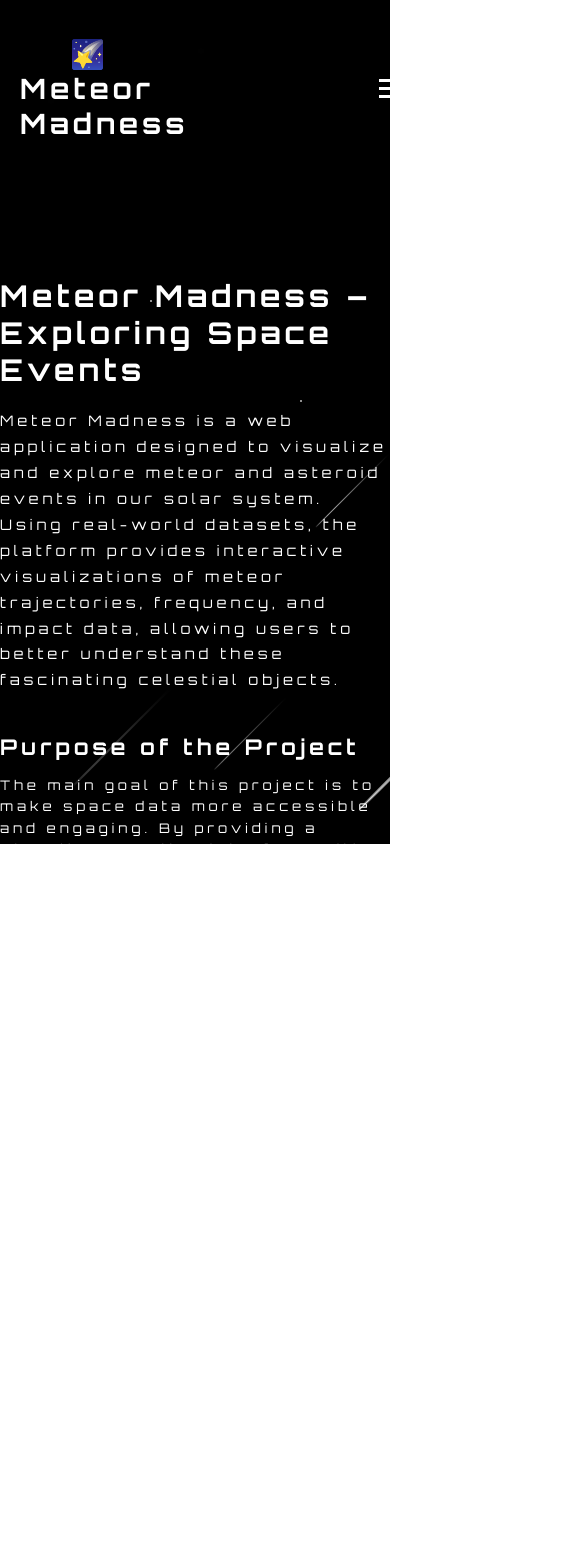
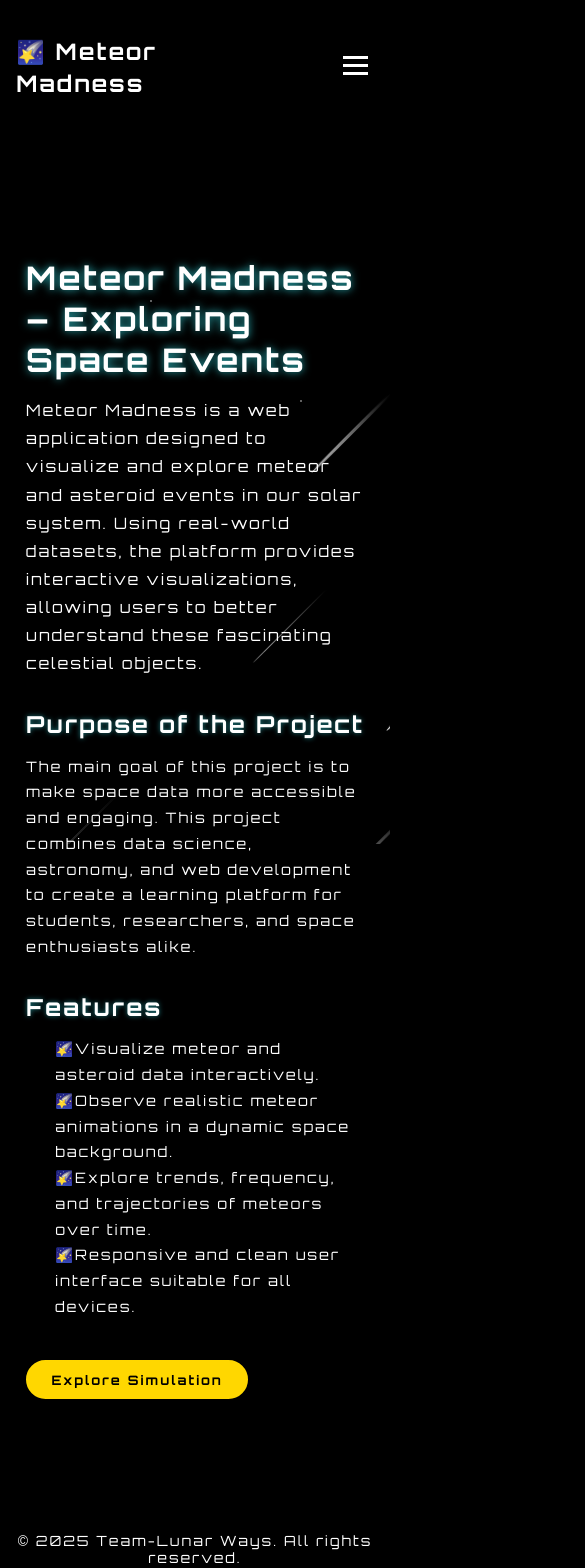
Before and after one commit to Fazalul-Ameen/NASA-2025, a React (Create React App) app: page / in a window 390 px wide. Shown: the top 1568 px of the page, 585 px wide, since content can reach past the window. Before the commit the page ends 844 px from the top, so only its background shows below. Built offline with nearby package versions, Linux system fonts and the light colour scheme.

Commit message:
Making it responsive

```diff
--- a/src/App.css
+++ b/src/App.css
@@ -1,49 +1,69 @@
+/* App.css */
 @import url('https://fonts.googleapis.com/css2?family=Orbitron:wght@400..900&display=swap');
 
 * {
+  box-sizing: border-box; /* A best practice for predictable layouts */
   -webkit-tap-highlight-color: transparent;
 }
 
+/* --- Global Styles --- */
+/* This enables scrolling and sets the base styles */
 body, html, #root {
   margin: 0;
   padding: 0;
-  height: 100%;
   width: 100%;
-  overflow: hidden;
-  font-family: orbitron;
-  letter-spacing: 4px;
+  background-color: #000;
+  font-family: 'Orbitron', sans-serif;
+  letter-spacing: 2px;
   color: white;
 }
 
+/* Base root font size for rem units */
+html {
+  font-size: 16px;
+}
+
+/* This is the main container for the entire app */
 .app-container {
-  position: relative;
   min-height: 100vh;
   width: 100%;
-  height: 100%;
 }
 
+/* This container holds the content that appears OVER the background */
 .overlay-content {
   position: relative;
   z-index: 10;
+  min-height: 100vh;
+  display: flex;
+  flex-direction: column;
 }
 
-/* App.css */
-
-/* Default root font size */
-html {
-  font-size: 16px; /* 1rem = 16px on desktop */
-}
-
-/* For tablets and smaller devices */
+/* --- Responsive Root Font Size --- */
+/* This makes all 'rem' units scale down on smaller screens */
 @media (max-width: 992px) {
   html {
-    font-size: 14px; /* 1rem = 14px on tablets */
+    font-size: 14px;
   }
 }
 
-/* For mobile phones */
 @media (max-width: 768px) {
   html {
-    font-size: 12px; /* 1rem = 12px on mobile */
+    font-size: 13px;
   }
 }
+
+.main-content {
+  flex-grow: 1; /* This makes the content area fill the available space */
+}
+
+.simulation-layout .overlay-content {
+  height: 100vh;
+  max-height: 100vh;
+  overflow: hidden;
+}
+
+.simulation-layout .main-content {
+  /* Allow the main content (and iframe inside) to grow and fill the space */
+  display: flex;
+  flex-direction: column;
+}
--- a/src/App.js
+++ b/src/App.js
@@ -1,3 +1,4 @@
+// src/App.js - Minor Change
 import { Routes, Route, useLocation } from "react-router-dom";
 import SpaceBackground from "./components/SpaceBackground";
 import Header from "./components/Header";
@@ -11,18 +12,15 @@ import "./App.css";
 
 function App() {
   const location = useLocation();
+  const isSimulationPage = location.pathname === "/simulation";
 
   return (
-    <div className="app-container">
-      { location.pathname !== "/simulation" && <SpaceBackground />}
+    // Add a class for the simulation page for specific styling
+    <div className={isSimulationPage ? "simulation-layout" : ""}>
+      { !isSimulationPage && <SpaceBackground />}
       <div className="overlay-content">
-        <Header style={
-          location.pathname === "/simulation" ? {
-            position: "absolute",
-            width: "100vw",
-            top: 0,
-          } : {}
-        } />
+        <Header />
+        <main className="main-content">
           <Routes>
             <Route path="/" element={<HomePage />} />
             <Route path="/asteroids" element={<Asteroids />} />
@@ -30,7 +28,8 @@ function App() {
             <Route path="/simulation" element={<Simulation />} />
             <Route path="/about" element={<AboutPage />} />
           </Routes>
-        { location.pathname !== "/simulation" && <Footer />}
+        </main>
+        { !isSimulationPage && <Footer />}
       </div>
     </div>
   );
--- a/src/components/Asteroid.css
+++ b/src/components/Asteroid.css
@@ -2,4 +2,5 @@
     width: 100%;
     height: 100vh;
     text-align: center;
+    top:auto;
 }
--- a/src/components/Header.css
+++ b/src/components/Header.css
@@ -1,4 +1,5 @@
 .header {
+  position: sticky;
   display: flex;
   justify-content: space-around;
   gap: 32vw;
@@ -15,14 +16,15 @@
 .header h1 a {
   text-decoration: none;
   color: white;
-  font-size: 28px;
-  padding-left: 50px;
+  font-size: 1.75rem; /* Use rem */
+  padding: 0;
+  margin: 0;
 }
 
 .header nav ul {
   list-style: none;
   display: flex;
-  gap: 30px;
+  gap: 2rem; /* Use rem */
   margin: 0;
   padding: 0;
 }
@@ -30,40 +32,22 @@
 .header nav ul li a {
   text-decoration: none;
   color: white;
-  font-size: 18px;
-  transition: color 0.3s;
+  font-size: 1.1rem; /* Use rem */
+  transition: color 0.3s, text-shadow 0.3s;
 }
 
 .header nav ul li a:hover {
-  text-shadow:
-      0 0 0.5px #fff,
-      0 0 1px #fff,
-      0 0 1.5px #fff,
-      0 0 2px #fff;
+  color: #39f6ff;
+  text-shadow: 0 0 4px #39f6ff, 0 0 8px #00eaff;
 }
 
 .selected {
   color: #39f6ff;
-    text-shadow:
-      0 0 8px #39f6ff,
-      0 0 16px #39f6ff,
-      0 0 32px #00eaff,
-      0 0 48px #00eaff;
-    font-weight: bold;
-    transition: color 0.2s, text-shadow 0.2s;
+  text-shadow: 0 0 8px #39f6ff, 0 0 16px #39f6ff;
+  font-weight: bold;
 }
 
-.header nav ul li a.selected:hover {
-  color: #39f6ff;
-  text-shadow:
-    0 0 8px #39f6ff,
-    0 0 16px #39f6ff,
-    0 0 32px #00eaff,
-    0 0 48px #00eaff;
-  font-weight: bold;
-  cursor: default;
-}
-
+/* (The rest of your hamburger and mobile styles are great and remain the same) */
 .hamburger {
   display: none;
   background: transparent;
@@ -81,41 +65,38 @@
   transition: all 0.3s ease-in-out;
 }
 
-@media (max-width: 768px) {
+@media (max-width: 992px) { /* Adjusted breakpoint */
   .header {
-    padding: 20px;
+    padding: 1.25rem;
   }
-
   .hamburger {
     display: flex;
   }
-
   .header nav {
     position: fixed;
     top: 0;
+    visibility: hidden;
     right: -100%;
     width: 100%;
     height: 100vh;
     background: rgba(0, 0, 0, 0.9);
+    backdrop-filter: blur(10px);
     -webkit-backdrop-filter: blur(10px);
-    backdrop-filter: blur(10px);
     transition: right 0.4s ease-in-out;
     display: flex;
     justify-content: center;
     align-items: center;
   }
-
   .header nav.nav-active {
+    visibility: visible;
     right: 0;
   }
-
   .header nav ul {
     flex-direction: column;
     text-align: center;
-    gap: 50px;
+    gap: 3rem;
   }
-
   .header nav ul li a {
-    font-size: 24px;
+    font-size: 1.5rem;
   }
 }
--- a/src/components/HomePage.css
+++ b/src/components/HomePage.css
@@ -1,37 +1,60 @@
-/* HomePage.css */
-.home-page {
-  text-align: center;
+/* HomePage.css - Fully Responsive Version */
+.home-page-container {
+  max-width: 800px;
+  margin: 6rem auto;
+  padding: 2rem;
   color: white;
-  height: 80vh;
-  display: flex;
-  flex-direction: column;
-  justify-content: center;
-  align-items: center;
-  padding: 20px;
 }
 
-.home-page h1 {
-  font-size: 48px;
-  margin-bottom: 20px;
+.home-page-container h1 {
+  font-size: 2.5rem;
+  margin-bottom: 1.25rem;
+  text-shadow: 0 0 8px rgba(57, 246, 255, 0.7);
 }
 
-.home-page p {
-  font-size: 18px;
-  max-width: 600px;
-  margin-bottom: 30px;
+.home-page-container h2 {
+  font-size: 1.8rem;
+  margin-top: 2.5rem;
+  margin-bottom: 1rem;
+  text-shadow: 0 0 5px rgba(57, 246, 255, 0.5);
+}
+
+.home-page-container p, .home-page-container ul {
+  font-size: 1.1rem;
+  line-height: 1.8;
+}
+
+.home-page-container .intro-text {
+  font-size: 1.2rem;
+  line-height: 1.8;
+}
+
+.home-page-container ul {
+  padding-left: 1.25rem;
+  list-style-type: '🌠'; /* Fun custom bullet point */
+  list-style-position: inside;
+}
+
+.home-page-container ul li {
+  padding-left: 1rem;
 }
 
 .explore-btn {
+  display: inline-block;
   text-decoration: none;
   color: black;
   background-color: #FFD700;
-  padding: 12px 30px;
-  border-radius: 25px;
+  padding: 0.75rem 1.8rem;
+  border-radius: 50px;
   font-weight: bold;
-  margin-top: 20px;
-  transition: background 0.3s;
+  margin-top: 2rem;
+  border: 2px solid #FFD700;
+  transition: all 0.3s ease;
 }
 
 .explore-btn:hover {
-  background-color: #FFA500;
+  background-color: transparent;
+  color: #FFD700;
+  transform: translateY(-3px);
+  box-shadow: 0 4px 20px rgba(255, 215, 0, 0.4);
 }
--- a/src/components/HomePage.js
+++ b/src/components/HomePage.js
@@ -3,37 +3,28 @@ import "./HomePage.css";
 
 export default function HomePage() {
   return (
-      <div style={{ maxWidth: "800px", margin: "100px auto", color: "white" }}>
-      <h1 style={{ fontSize: "2.5rem", marginBottom: "20px" }}>
-        Meteor Madness – Exploring Space Events
-      </h1>
+    <div className="home-page-container">
+      <h1>Meteor Madness – Exploring Space Events</h1>
 
-      <p style={{ fontSize: "1.2rem", lineHeight: "1.8" }}>
+      <p className="intro-text">
         Meteor Madness is a web application designed to visualize and explore meteor and asteroid events in our solar system.
-        Using real-world datasets, the platform provides interactive visualizations of meteor trajectories, frequency,
-        and impact data, allowing users to better understand these fascinating celestial objects.
+        Using real-world datasets, the platform provides interactive visualizations, allowing users to better understand these fascinating celestial objects.
       </p>
 
-      <h2 style={{ fontSize: "1.8rem", marginTop: "40px", marginBottom: "15px" }}>
-        Purpose of the Project
-      </h2>
-      <p style={{ fontSize: "1.1rem", lineHeight: "1.6" }}>
+      <h2>Purpose of the Project</h2>
+      <p>
         The main goal of this project is to make space data more accessible and engaging.
-        By providing a visually appealing interface with a dynamic meteor background,
-        users can explore complex data in a simple and intuitive way.
         This project combines data science, astronomy, and web development to create a learning platform for students, researchers, and space enthusiasts alike.
       </p>
 
-      <h2 style={{ fontSize: "1.8rem", marginTop: "40px", marginBottom: "15px" }}>
-        Features
-      </h2>
-      <ul style={{ fontSize: "1.1rem", lineHeight: "1.6", paddingLeft: "20px" }}>
+      <h2>Features</h2>
+      <ul>
         <li>Visualize meteor and asteroid data interactively.</li>
         <li>Observe realistic meteor animations in a dynamic space background.</li>
         <li>Explore trends, frequency, and trajectories of meteors over time.</li>
-        <li>Responsive and clean user interface suitable for desktop and mobile.</li>
+        <li>Responsive and clean user interface suitable for all devices.</li>
       </ul>
-      <br></br>
+
       <Link to="/simulation" className="explore-btn">Explore Simulation</Link>
     </div>
   );
--- a/src/components/Simulation.css
+++ b/src/components/Simulation.css
@@ -1,144 +1,5 @@
-html {
-  overflow: hidden;
+/* src/components/Simulation.css */
+.simulation-frame {
+    width: 100%;
+
 }
-
-.simulation-container {
-    width: 100%;
-    height: 100vh;
-    overflow: hidden;
-    background-color: #000;
-    justify-self: center;
-}
-
-#show-name {
-    position: absolute;
-    transform: translate(10px, -110%);
-    pointer-events: none;
-    transition: opacity 0.3s;
-}
-
-#show-name h2 {
-    padding: 10px 20px;
-    font-family: 'Orbitron', sans-serif;
-    color: #fff;
-    background-color: rgba(0, 0, 0, 0.5);
-    border-radius: 8px;
-    text-shadow:
-      0 0 8px #39f6ff,
-      0 0 16px #39f6ff,
-      0 0 32px #00eaff,
-      0 0 48px #00eaff;
-}
-
-#show-details {
-    position: absolute;
-    bottom: 100px;
-    right: 20px;
-    font-family: 'Orbitron', sans-serif;
-    font-weight: 500;
-    color: white;
-    background-color: rgba(0, 0, 0, 0.5);
-    padding: 15px;
-    border-radius: 8px;
-    max-width: 300px;
-    pointer-events: none;
-    transition: opacity 0.3s;
-}
-
-#tools {
-    color: white;
-    position: absolute;
-    bottom: 30px;
-    left: 30px;
-    cursor: pointer;
-    border: 1px solid #fff;
-    border-radius: 10px;
-    padding: 10px;
-    font-size: 30px;
-    background-color: #00000080;
-    z-index: 10;
-}
-
-.tool-menu {
-    position: absolute;
-    bottom: 80px;
-    left: 80px;
-    background-color: #10212f80;
-    font-family: 'Orbitron', sans-serif;
-    padding: 15px;
-    border-radius: 15px;
-    border: 0.2px solid #6cf5f1;
-    z-index: 10;
-}
-
-.tool-menu p {
-    color: white;
-    font-size: 15px;
-    margin: 0;
-}
-
-.tool-item {
-    display: flex;
-    flex-direction: row;
-    align-items: center;
-    gap: 20px;
-}
-
-.switch {
-  font-size: 14px;
-  position: relative;
-  display: inline-block;
-  width: 3.5em;
-  height: 2em;
-}
-
-.switch input {
-  opacity: 0;
-  width: 0;
-  height: 0;
-}
-
-.slider {
-  position: absolute;
-  cursor: pointer;
-  inset: 0;
-  border: 2px solid #414141;
-  border-radius: 50px;
-  transition: all 0.4s cubic-bezier(0.175, 0.885, 0.32, 1.275);
-}
-
-.slider:before {
-  position: absolute;
-  content: "";
-  height: 1.4em;
-  width: 1.4em;
-  left: 0.14em;
-  bottom: 0.14em;
-  background-color: white;
-  border-radius: inherit;
-  transition: all 0.4s cubic-bezier(0.23, 1, 0.320, 1);
-}
-
-.switch input:checked + .slider {
-  box-shadow: 0 0 20px #6cf5f1cc;
-  border: 2px solid #6cf5f1;
-}
-
-.switch input:checked + .slider:before {
-  transform: translateX(1.5em);
-}
-
-@media (max-width: 768px) {
-    #show-details {
-        font-size: 2.5vmin;
-        max-width: 70vmin;
-    }
-
-    .tool-menu p {
-        font-size: 2.5vmin;
-    }
-
-    .switch {
-        font-size: 3vmin;
-    }
-}
--- a/src/components/Simulation.js
+++ b/src/components/Simulation.js
@@ -1,6 +1,7 @@
+import "./Simulation.css";
 function Simulation() {
     return (
-        <iframe title="simulation" src="https://heckmon.github.io/nasa-hackathon/" style={{ width: "100%", height: "100vh", border: "none" }}/>
+        <iframe title="simulation" src="https://heckmon.github.io/nasa-hackathon/" className="simulation-frame" style={{ width: "100%", height: "100vh", border: "none" }}/>
     );
 }
 
```
Lines whose indentation alone changed are shown as unchanged.
